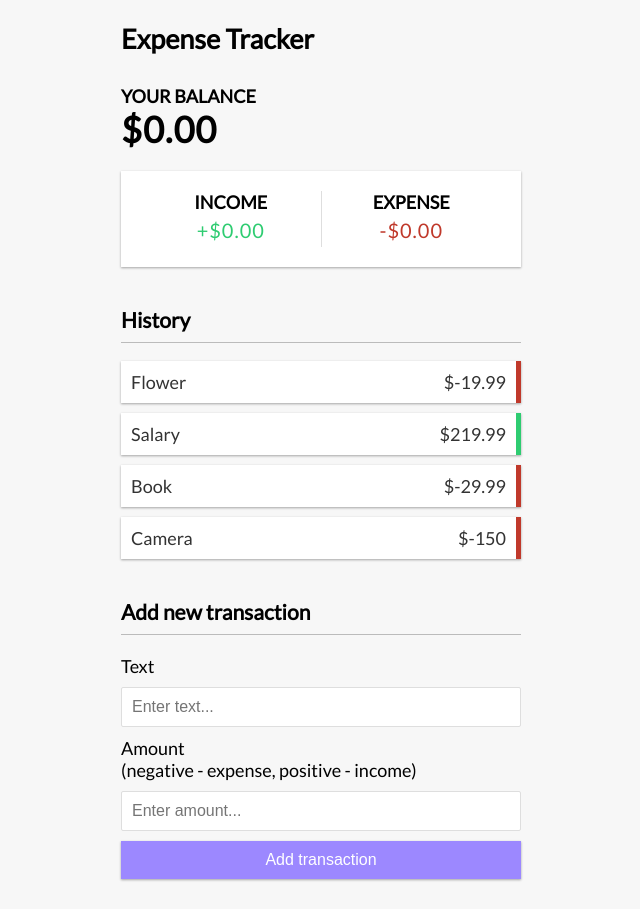
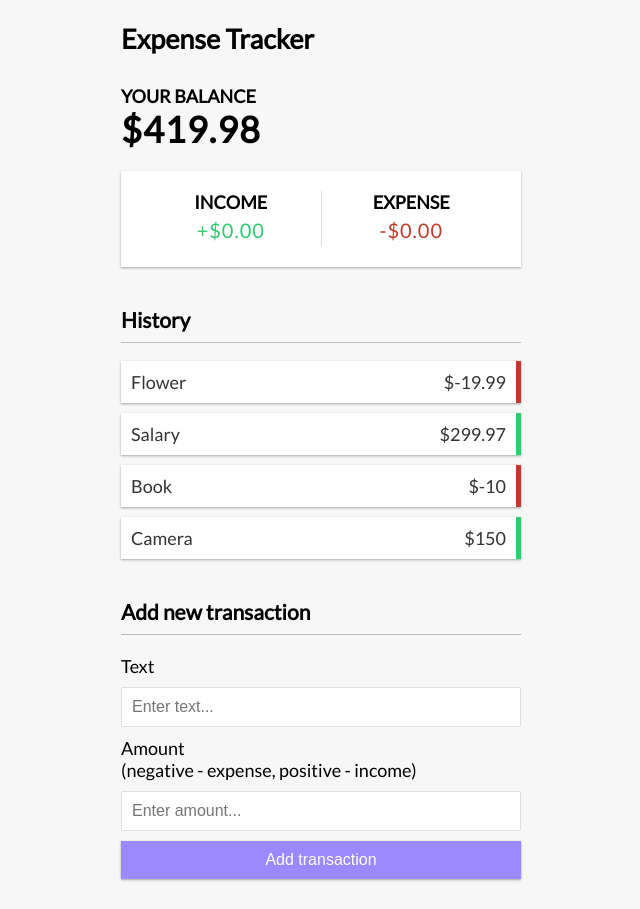
Before and after one commit to ChelseaPierre/ExpenseTracker, a Vue app in the folder Expense-Tracker/: page / in a window 1280 px wide. Shown: the whole page, without its empty margins (319-959 px from the left). Built offline with nearby package versions, Linux system fonts and the light colour scheme.

Commit message:
implemented blance feature

```diff
--- a/Expense-Tracker/src/App.vue
+++ b/Expense-Tracker/src/App.vue
@@ -9,9 +9,9 @@
 
   const transactions = ref ([
         {id: 1, text: 'Flower', amount: -19.99},
-        {id: 2, text: 'Salary', amount: 219.99},
-        {id: 3, text: 'Book', amount: -29.99},
-        {id: 4, text: 'Camera', amount: -150},
+        {id: 2, text: 'Salary', amount: 299.97},
+        {id: 3, text: 'Book', amount: -10},
+        {id: 4, text: 'Camera', amount: 150},
     ]);
 
   const total = computed(() => {
--- a/Expense-Tracker/src/components/Balance.vue
+++ b/Expense-Tracker/src/components/Balance.vue
@@ -1,4 +1,16 @@
+<script setup>
+    import { defineProps } from 'vue';
+
+    const props = defineProps({
+        total: {
+            type: Number,
+            required: true,
+        },
+    });
+</script>
+
+
 <template>
     <h4>Your Balance</h4>
-    <h1 id="balance">$0.00</h1>
+    <h1 id="balance">${{ total }}</h1>
 </template>
```
